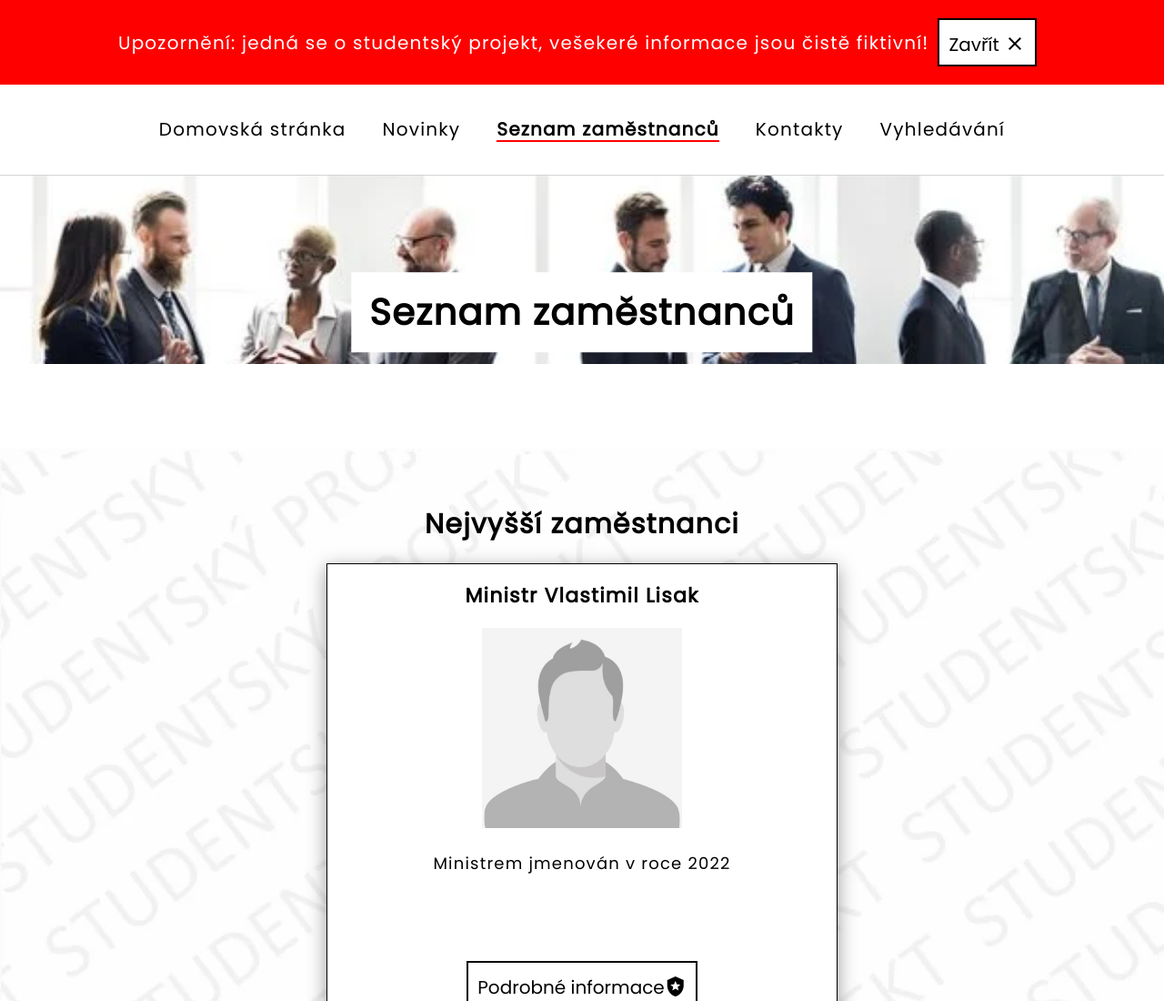
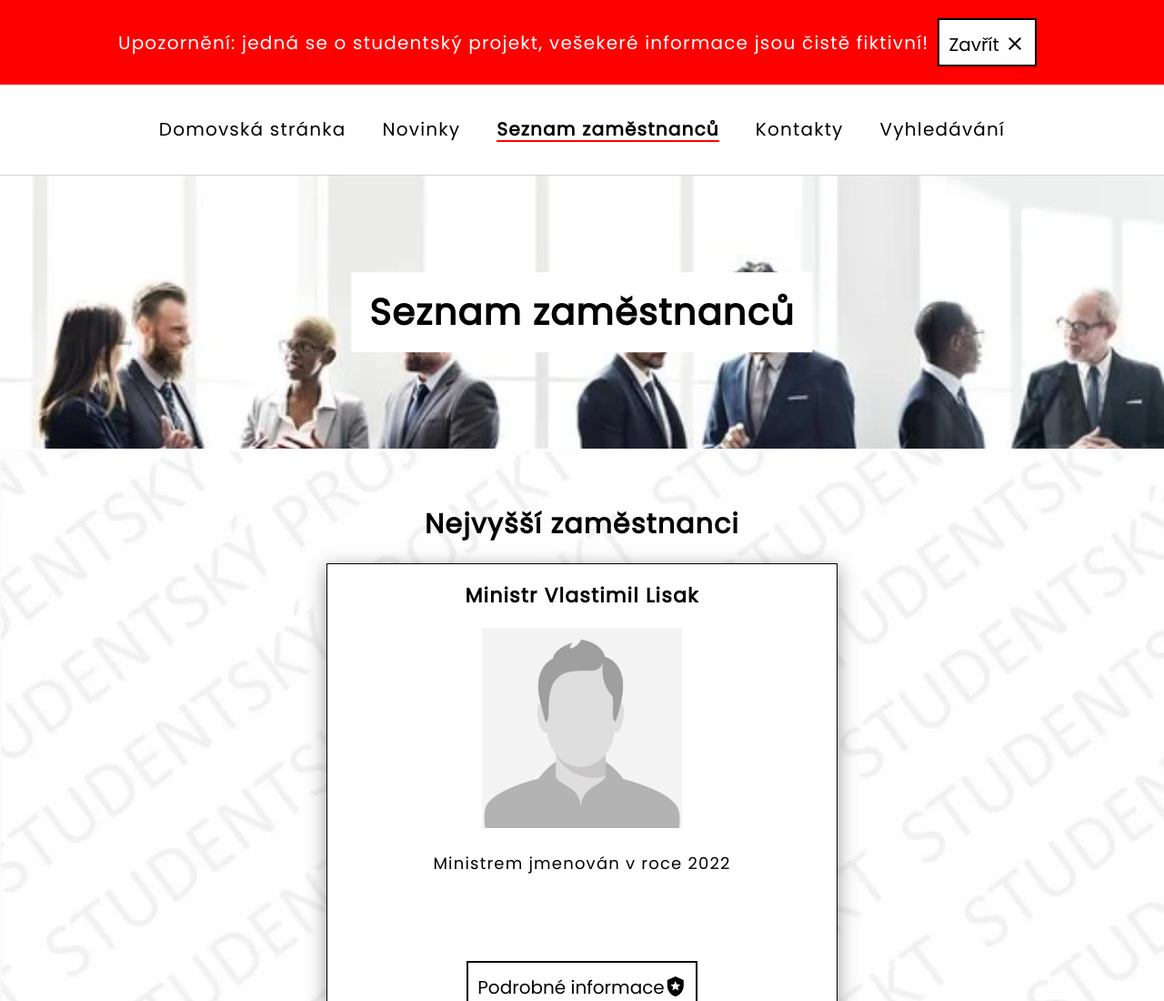
Before and after one commit to vlisak/ministerstvo-pravdy, a plain HTML site: page seznam.htm in a window 1280 px wide. Shown: the top 1100 px of the page at 91% size. Drawn offline with Linux system fonts and the light colour scheme.

Commit message:
fix obrazku v headeru

```diff
--- a/style/header.css
+++ b/style/header.css
@@ -21,7 +21,7 @@ header > img {
 
 header > img {
     min-height: 12rem; /* fix pro S telefony */
-    height: calc(50vh - 5rem);
+    height: calc(50vh + 5rem);
 }
 
 .header__container,
```
